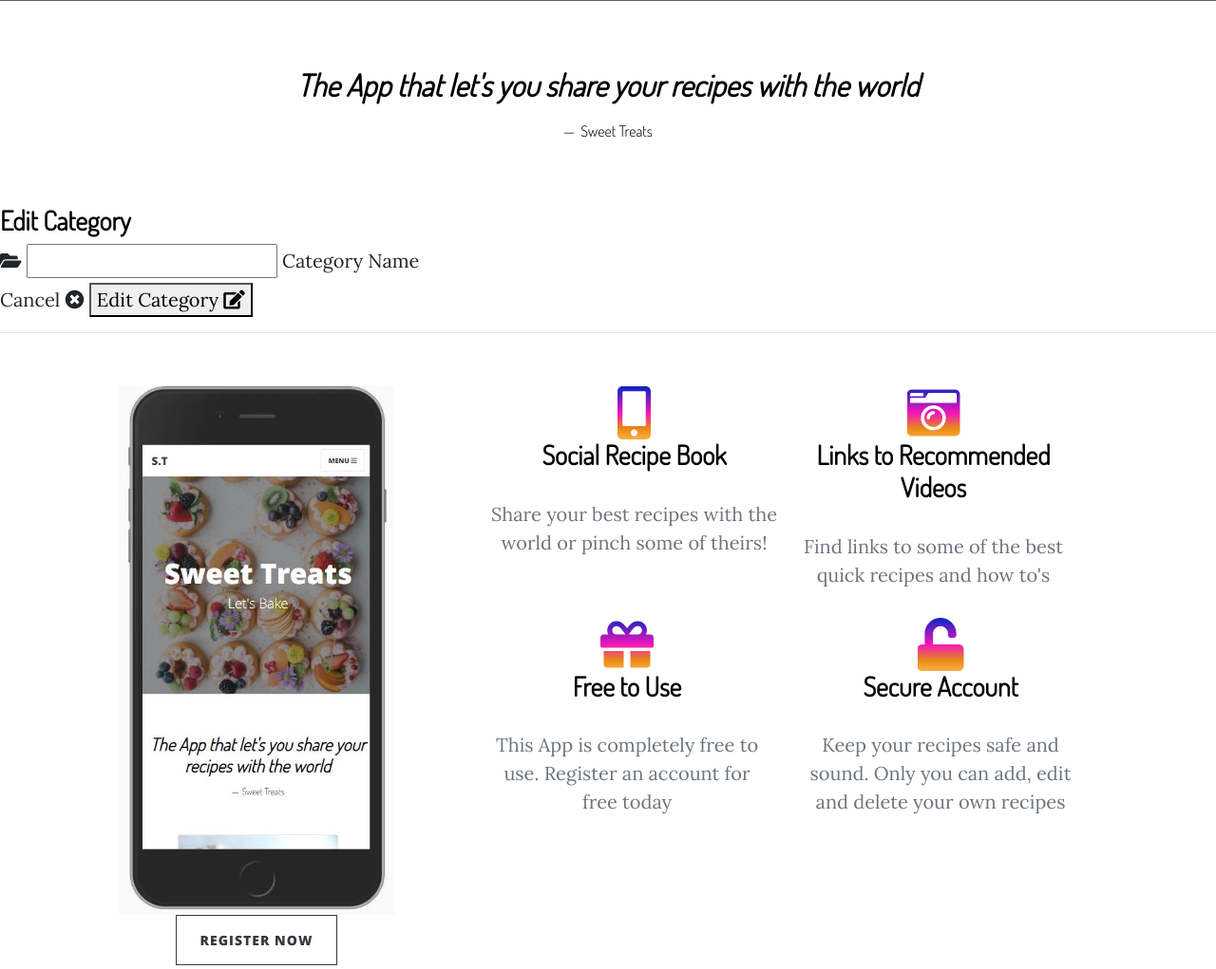
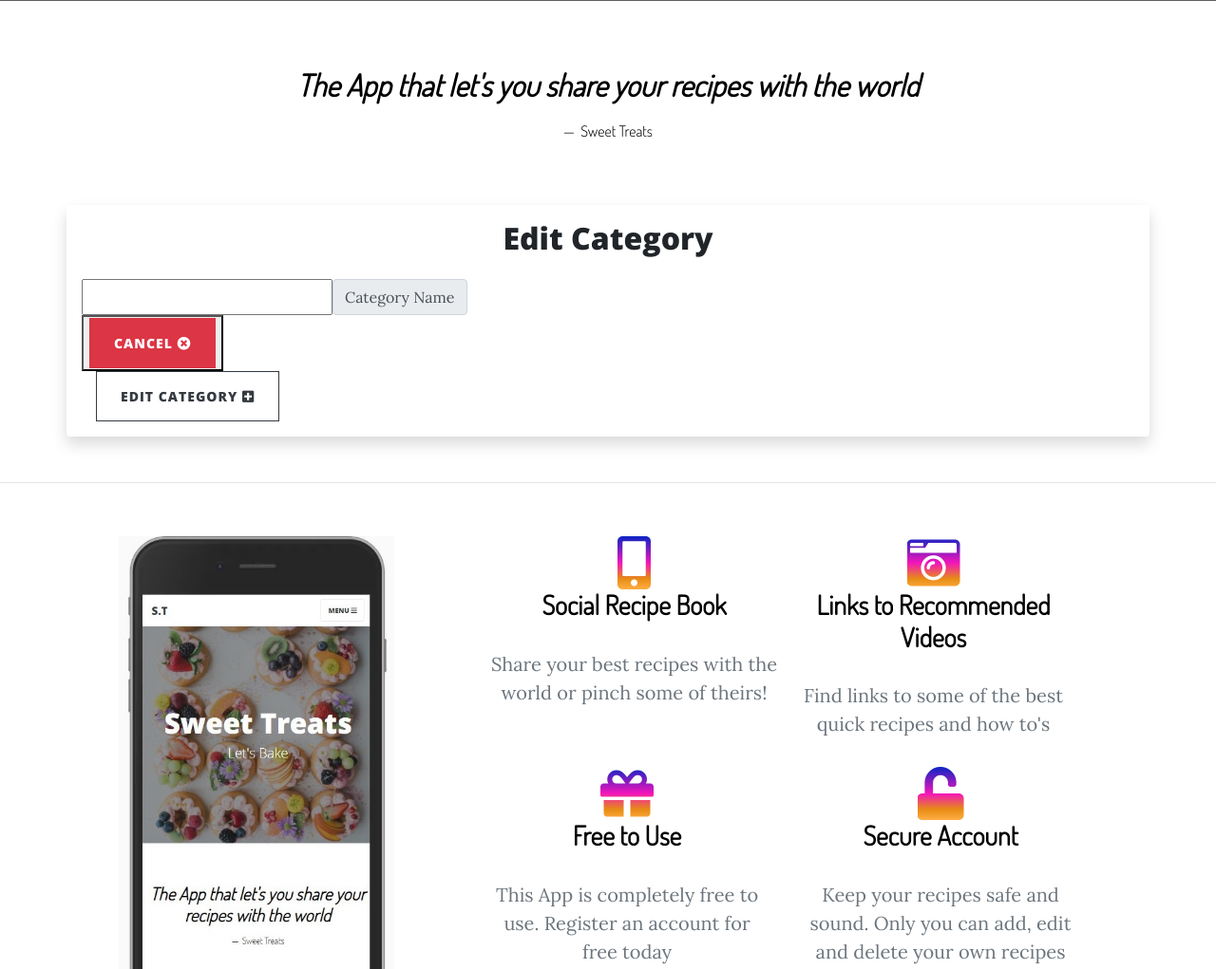
Before and after one commit to LRomero2/Sweet-Treats, a Flask app: template templates/edit_category.html in a window 1280 px wide. Shown: the part 531-1552 px from the top of the page at 95% size. Run offline with Flask 2, Linux system fonts and the light colour scheme; the template is opened without the code that fills it, so the values that code supplies are empty; some libraries are stand-ins or nearby versions; grey boxes are pictures that could not be loaded.

Commit message:
Changed to bootstrap tools and ajusted style on edit category page.

```diff
--- a/templates/edit_category.html
+++ b/templates/edit_category.html
@@ -1,32 +1,32 @@
 {% extends "base.html" %}
 {% block content %}
 
- <!-- heading -->
-    <h3 class="justify-content-center">Edit Category</h3>
 
-    <div class="row">
-        <form class="col-sm-12" method="POST" action="{{ url_for('edit_category', category_id=category._id) }}">
-              <!-- category name -->
-            <div class="row">
-                <div class="input-field col-sm-12">
-                    <i class="fas fa-folder-open"></i>
-                    <input id="category_name" name="category_name" minlength="3" maxlength="25"
-                        type="text" value="{{ category.category_name }}" class="validate" required>
-                    <label for="category_name">Category Name</label>
-                </div>
-            </div>
-         <!-- submit button -->
-              <div class="row">
-                <div class="col-sm-12 justify-content-center">
-                    <a href="{{ url_for('get_categories') }}" class="btn-large red text-shadow">
+<div class="container justify-content-center shadow p-3 mb-5 bg-body rounded">
+     <!-- Heading -->
+     <form>
+     <div class="row justify-content-center">
+<h2 class="text-center">Edit Category</h2>
+</div>
+<div class="row">
+        <div class="input-group mb-3 col-6" method="POST" action="{{ url_for('edit_category', category_id=category._id) }}">
+
+    </div>
+          </div>
+  <div class="input-group-prepend">
+      <input id="category_name" name="category_name" minlength="3" maxlength="25"
+                        type="text" class="validate" required>
+    <label class="input-group-text" for="category_name" for="inputGroupSelect01">Category Name</label>
+  </div>
+
+  <button><a href="{{ url_for('get_categories') }}" class="btn btn-danger">
                         Cancel <i class="fas fa-times-circle right"></i>
-                    </a>
-                    <button type="submit" class="btn-large light-blue darken-1 text-shadow">
-                        Edit Category <i class="fas fa-edit right"></i>
-                    </button>
-                </div>
-            </div>
-        </form>
+                    </a></button>
+           <div class="col-sm-10">
+      <button type="submit" class="btn btn-outline-dark">Edit Category <i class="fas fa-plus-square right"></i></button>
+    </div>
+  </form>
     </div>
 
+
 {% endblock %}
```
